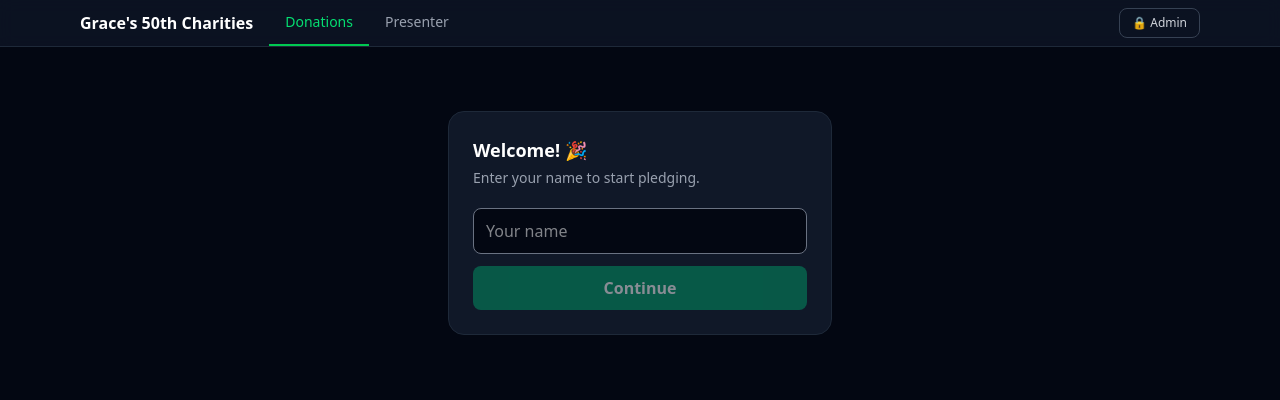
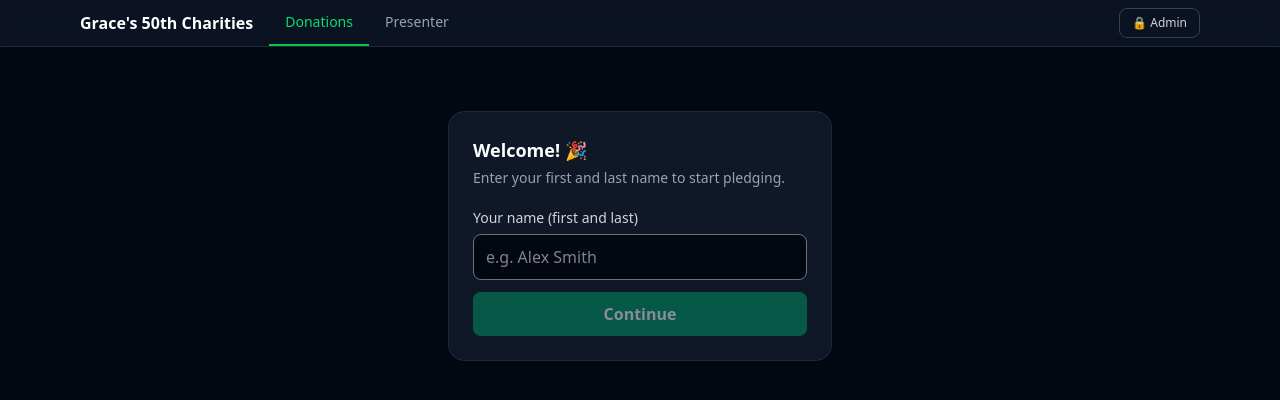
Before and after one commit to cphdn95/charity-tracker, a Next.js app in the folder charitytracker/: page / in a window 1280 px wide. Shown: the top 400 px of the page. Built offline with nearby package versions, Linux system fonts and the light colour scheme.

Commit message:
Update name input prompt for clarity

```diff
--- a/charitytracker/app/page.tsx
+++ b/charitytracker/app/page.tsx
@@ -95,13 +95,16 @@ export default function Home() {
             className="w-full max-w-sm rounded-2xl border border-gray-800 bg-gray-900 p-6"
           >
             <h2 className="text-lg font-bold mb-1">Welcome! 🎉</h2>
-            <p className="text-sm text-gray-400 mb-5">
-              Enter your name to start pledging.
+              <p className="text-sm text-gray-400 mb-5">
+              Enter your first and last name to start pledging.
             </p>
+            <label className="block text-sm text-gray-300 mb-1.5">
+              Your name (first and last)
+            </label>
             <input
               value={nameInput}
               onChange={(e) => setNameInput(e.target.value)}
-              placeholder="Your name"
+              placeholder="e.g. Alex Smith"
               maxLength={60}
               autoFocus
               className="w-full rounded-lg bg-gray-950 border border-gray-700 px-3 py-2.5 mb-3 outline-none focus:border-gray-500"
```
